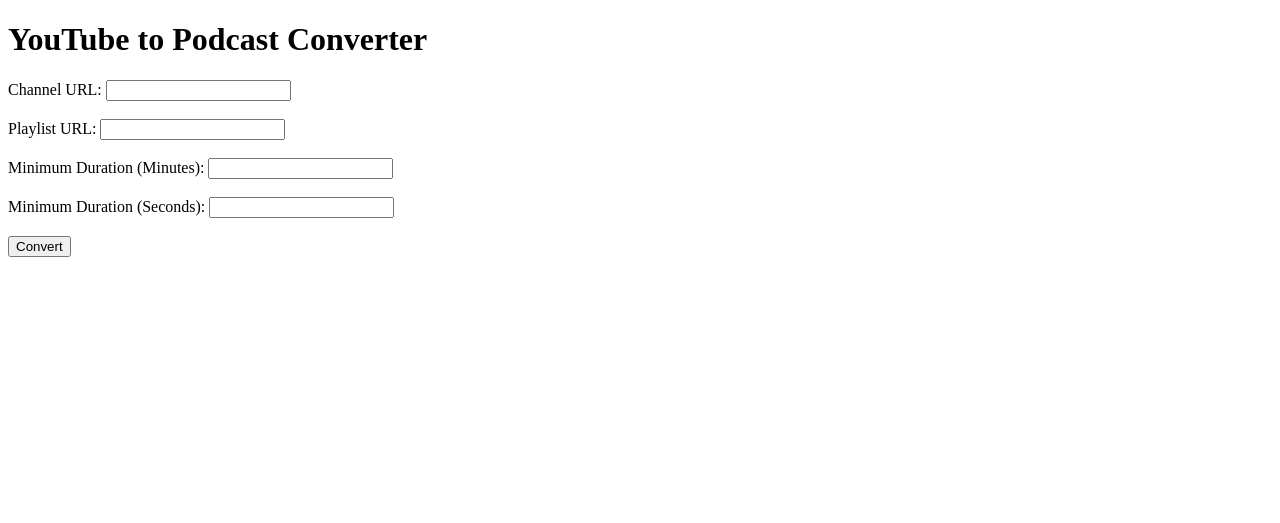
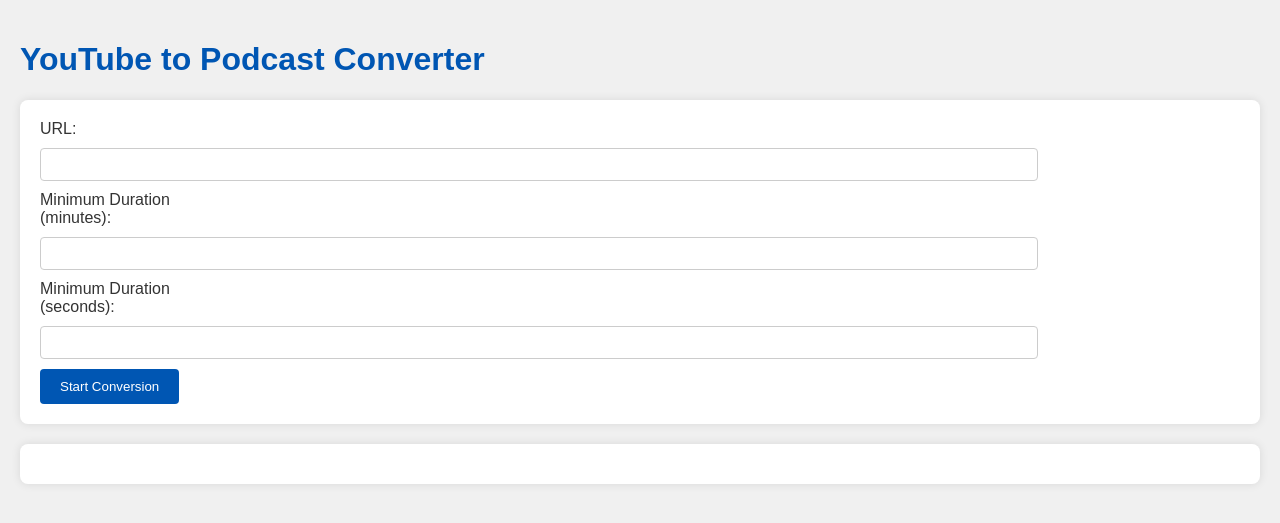
Before and after one commit to yousefshawky/youtube-to-podcast-p, a Flask app: page / in a window 1280 px wide. Shown: the top 523 px of the page. Run offline with Flask 3, Linux system fonts and the light colour scheme; parts of the project's set-up code (start-up, migrations or seed data) failed here and were passed over.

Commit message:
Could now download videos from a playlist url, and made the UI cleaner, but still trying to figure out status updates

```diff
--- a/app.py
+++ b/app.py
@@ -1,24 +1,45 @@
-from flask import Flask, request, render_template
+import os
+from flask import Flask, render_template, request, jsonify, Response
 from tasks import download_channel_podcast, download_playlist_podcast
+import logging
 
 app = Flask(__name__)
 
+# Ensure the 'static' folder is correctly configured
+app.config['SEND_FILE_MAX_AGE_DEFAULT'] = 0
+
+status_updates = []  # Global list to hold status updates
 
 @app.route('/')
 def index():
-    channel_url = request.args.get('channel_url')
-    playlist_url = request.args.get('playlist_url')
-    min_duration_minutes = int(request.args.get('min_duration_minutes', 0))
-    min_duration_seconds = int(request.args.get('min_duration_seconds', 0))
-    min_duration = min_duration_minutes * 60 + min_duration_seconds
-
-    if channel_url:
-        download_channel_podcast.delay(channel_url, min_duration)
-    elif playlist_url:
-        download_playlist_podcast.delay(playlist_url, min_duration)
-
     return render_template('index.html')
 
+@app.route('/start-conversion', methods=['POST'])
+def start_conversion():
+    data = request.json
+    url = data['url']
+    min_duration_minutes = data.get('min_duration_minutes', 0)
+    min_duration_seconds = data.get('min_duration_seconds', 0)
+    min_duration = int(min_duration_minutes) * 60 + int(min_duration_seconds)
 
-if __name__ == "__main__":
+    if 'channel' in url:
+        task = download_channel_podcast.delay(url, min_duration)
+    elif 'playlist' in url:
+        task = download_playlist_podcast.delay(url, min_duration)
+    else:
+        return jsonify({'status': 'error', 'message': 'Invalid URL'}), 400
+
+    return jsonify({'status': 'started', 'task_id': task.id}), 202
+
+@app.route('/status-updates')
+def status_updates_view():
+    def generate():
+        while True:
+            if status_updates:
+                update = status_updates.pop(0)
+                yield f'data: {update}\n\n'
+    return Response(generate(), mimetype='text/event-stream')
+
+if __name__ == '__main__':
+    logging.basicConfig(filename='logfile.log', level=logging.INFO)
     app.run(debug=True)
--- a/static/script.js
+++ b/static/script.js
@@ -1,27 +1,38 @@
-document.getElementById('download-form').addEventListener('submit', function (event) {
+document.addEventListener('DOMContentLoaded', function() {
+    const form = document.getElementById('converter-form');
+    const logsContainer = document.getElementById('logs');
+
+    form.addEventListener('submit', function(event) {
         event.preventDefault();
 
-    const channelUrl = document.getElementById('channel-url').value;
-    const minDurationMinutes = parseInt(document.getElementById('min-duration-minutes').value, 10) || 0;
-    const minDurationSeconds = parseInt(document.getElementById('min-duration-seconds').value, 10) || 0;
-    const minDuration = (minDurationMinutes * 60) + minDurationSeconds;
+        const url = document.getElementById('url').value;
+        const minDurationMinutes = document.getElementById('min-duration-minutes').value;
+        const minDurationSeconds = document.getElementById('min-duration-seconds').value;
 
-    fetch('/download', {
+        fetch('/start-conversion', {
             method: 'POST',
             headers: {
-            'Content-Type': 'application/json',
+                'Content-Type': 'application/json'
             },
-        body: JSON.stringify({
-            channel_url: channelUrl,
-            min_duration: minDuration,
-        }),
+            body: JSON.stringify({ url: url, min_duration_minutes: minDurationMinutes, min_duration_seconds: minDurationSeconds })
         })
         .then(response => response.json())
         .then(data => {
-        const statusDiv = document.getElementById('status');
-        statusDiv.innerHTML = `Task ID: ${data.task_id}<br>Status: ${data.status}`;
+            console.log(data.status);
+            logsContainer.innerHTML = 'Processing...';
+            startEventSource();
         })
-    .catch((error) => {
-        console.error('Error:', error);
+        .catch(error => console.error('Error:', error));
     });
+
+    function startEventSource() {
+        const eventSource = new EventSource('/status-updates');
+        eventSource.onmessage = function(event) {
+            logsContainer.innerHTML += `<div>${event.data}</div>`;
+        };
+        eventSource.onerror = function(event) {
+            console.error('EventSource failed:', event);
+            eventSource.close();
+        };
+    }
 });
--- /dev/null
+++ b/static/styles.css
@@ -0,0 +1,55 @@
+body {
+    font-family: Arial, sans-serif;
+    background-color: #f0f0f0;
+    color: #333;
+    margin: 0;
+    padding: 20px;
+}
+
+h1, h2 {
+    color: #0056b3;
+}
+
+form {
+    background-color: #fff;
+    padding: 20px;
+    border-radius: 8px;
+    box-shadow: 0 0 10px rgba(0, 0, 0, 0.1);
+    margin-bottom: 20px;
+}
+
+label {
+    display: inline-block;
+    width: 200px;
+    margin-bottom: 10px;
+}
+
+input[type="text"], input[type="number"] {
+    width: calc(100% - 220px);
+    padding: 8px;
+    margin-bottom: 10px;
+    border: 1px solid #ccc;
+    border-radius: 4px;
+}
+
+button {
+    background-color: #0056b3;
+    color: #fff;
+    border: none;
+    padding: 10px 20px;
+    border-radius: 4px;
+    cursor: pointer;
+}
+
+button:hover {
+    background-color: #004494;
+}
+
+#logs {
+    background-color: #fff;
+    padding: 20px;
+    border-radius: 8px;
+    box-shadow: 0 0 10px rgba(0, 0, 0, 0.1);
+    max-height: 300px;
+    overflow-y: scroll;
+}
--- a/templates/index.html
+++ b/templates/index.html
@@ -1,24 +1,25 @@
 <!DOCTYPE html>
-<html>
+<html lang="en">
 <head>
-    <title>YouTube to Podcast</title>
+    <meta charset="UTF-8">
+    <title>YouTube to Podcast Converter</title>
+    <link rel="stylesheet" href="{{ url_for('static', filename='styles.css') }}">
 </head>
 <body>
     <h1>YouTube to Podcast Converter</h1>
-    <form action="/" method="get">
-        <label for="channel_url">Channel URL:</label>
-        <input type="text" id="channel_url" name="channel_url">
-        <br><br>
-        <label for="playlist_url">Playlist URL:</label>
-        <input type="text" id="playlist_url" name="playlist_url">
-        <br><br>
-        <label for="min_duration_minutes">Minimum Duration (Minutes):</label>
-        <input type="number" id="min_duration_minutes" name="min_duration_minutes" min="0">
-        <br><br>
-        <label for="min_duration_seconds">Minimum Duration (Seconds):</label>
-        <input type="number" id="min_duration_seconds" name="min_duration_seconds" min="0">
-        <br><br>
-        <input type="submit" value="Convert">
+    <form id="converter-form">
+        <label for="url">URL:</label>
+        <input type="text" id="url" name="url" required>
+        <br>
+        <label for="min-duration-minutes">Minimum Duration (minutes):</label>
+        <input type="number" id="min-duration-minutes" name="min_duration_minutes" min="0" required>
+        <br>
+        <label for="min-duration-seconds">Minimum Duration (seconds):</label>
+        <input type="number" id="min-duration-seconds" name="min_duration_seconds" min="0" required>
+        <br>
+        <button type="submit">Start Conversion</button>
     </form>
+    <div id="logs"></div>
+    <script src="{{ url_for('static', filename='script.js') }}"></script>
 </body>
 </html>
```
Also changed, not shown: tasks.py (+117 -112 lines). Lines whose indentation alone changed are shown as unchanged.
